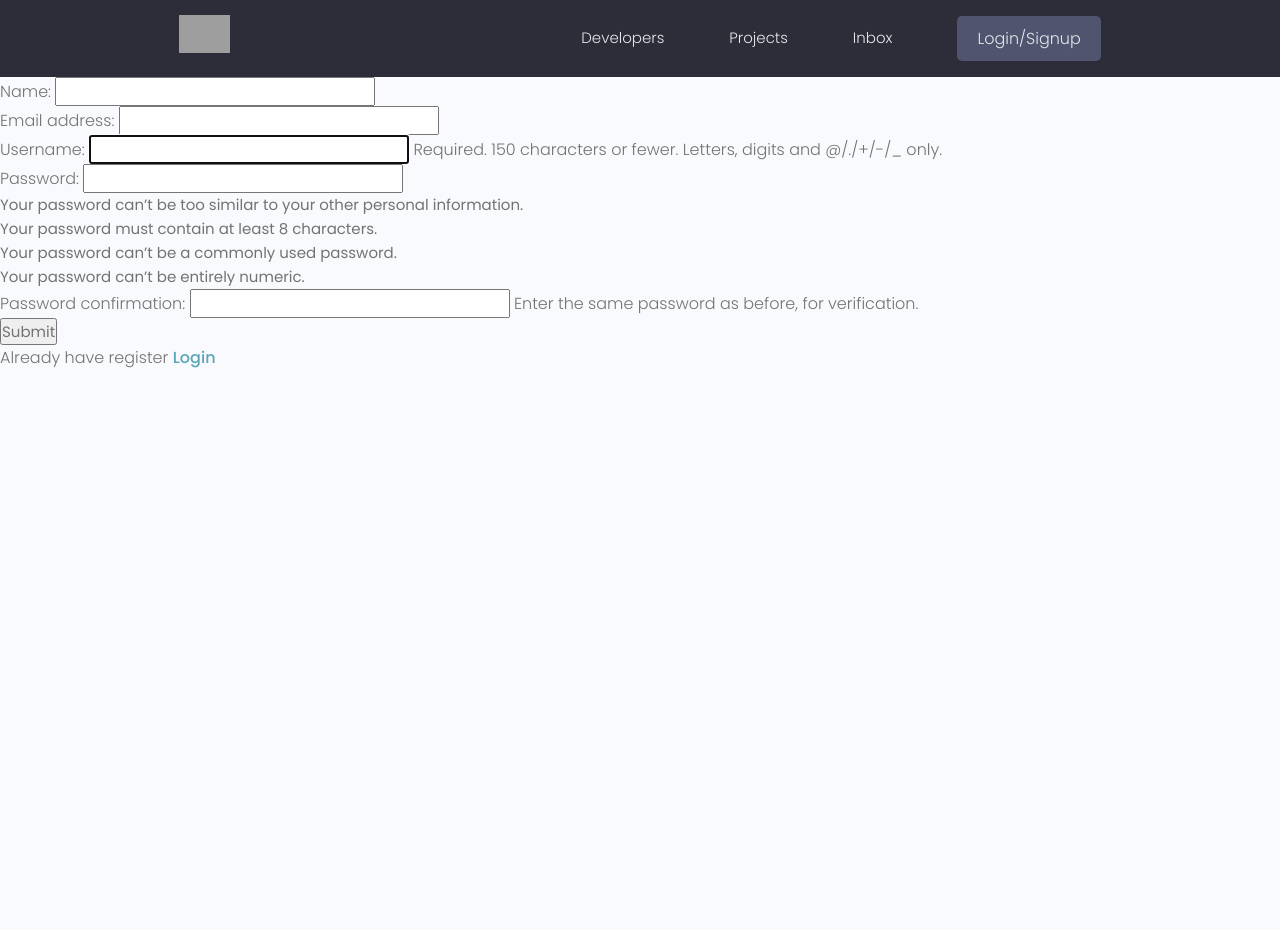
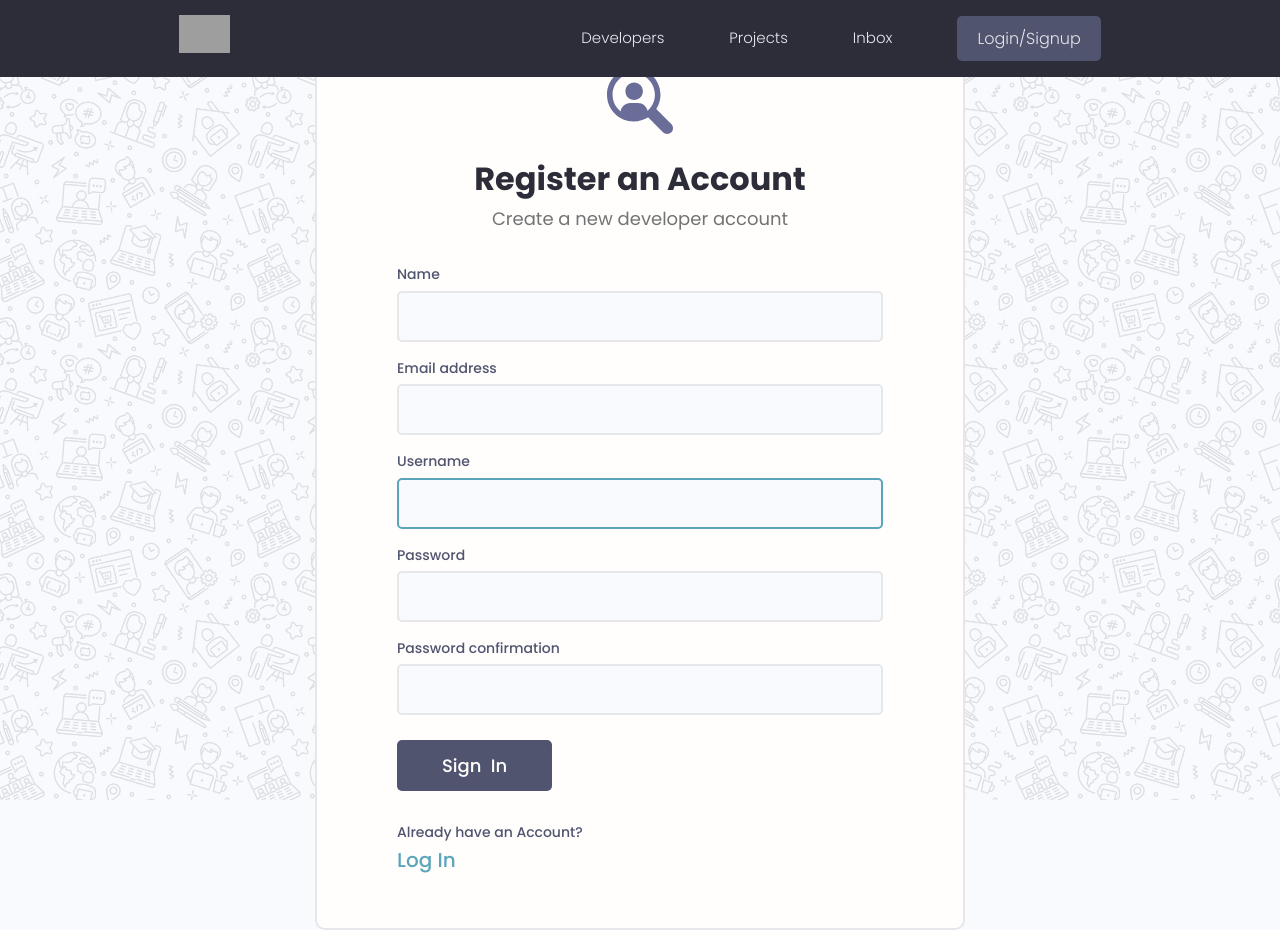
Before and after one commit to hossainsourab/devserch, a Django app: page /register/ in a window 1280 px wide. Before the commit the page ends 368 px from the top, so only its background shows below. Run offline with Django 4.2, Linux system fonts and the light colour scheme; some libraries are stand-ins or nearby versions; grey boxes are pictures that could not be loaded.

Commit message:
User account part one

```diff
--- a/static/uikit/app.js
+++ b/static/uikit/app.js
@@ -1,4 +1,19 @@
+// // Invoke Functions Call on Document Loaded
+// document.addEventListener('DOMContentLoaded', function () {
+//   hljs.highlightAll();
+// });
+
 // Invoke Functions Call on Document Loaded
 document.addEventListener('DOMContentLoaded', function () {
   hljs.highlightAll();
 });
+
+
+let alertWrapper = document.querySelector('.alert')
+let alertClose = document.querySelector('.alert__close')
+
+if (alertWrapper) {
+  alertClose.addEventListener('click', () =>
+    alertWrapper.style.display = 'none'
+  )
+}
--- a/templates/main.html
+++ b/templates/main.html
@@ -23,17 +23,24 @@
 {% include 'navbar.html' %}
 
     {% if messages %}
-    <ul class="messages">
-        {% for message in messages %}
-        <li{% if message.tags %} class="{{ message.tags }}"{% endif %}>{{ message }}</li>
-        {% endfor %}
-    </ul>
+
+    {% for message in messages %}
+    <div class="alert  alert--{{message.tags}}">
+        <p class="alert__message">{{message}}</p>
+        <button class="alert__close">x</button>
+    </div>
+    {% endfor %}
     {% endif %}
 
+
+
 {% block content %}
+
 
 {% endblock content %}
 
 
 </body>
+
+<script src="{% static 'uikit/app.js' %}"></script>
 </html>
--- a/templates/navbar.html
+++ b/templates/navbar.html
@@ -18,10 +18,10 @@
           <li class="header__menuItem"><a href="#">Inbox</a></li>
 
           {% if request.user.is_authenticated %}
-         <li class="header__menuItem"><a href="{% url 'create-project' %}">Add Project</a></li>
+         <li class="header__menuItem"><a href="{% url 'account' %}">Account</a></li>
           <li class="header__menuItem"><a href="{% url 'logout' %}" class="btn btn--sub">Logout</a></li>
           {% else %}
-          <li class="header__menuItem"><a href="{% url 'register' %}" class="btn btn--sub">Login/Signup </a></li>
+          <li class="header__menuItem"><a href="{% url 'login' %}" class="btn btn--sub">Login/Signup </a></li>
 
          {% endif %}
         </ul>
--- a/users/forms.py
+++ b/users/forms.py
@@ -10,3 +10,9 @@ class CustomUsrCreationForm(UserCreationForm):
         labels = {
             'first_name': 'Name'
         }
+
+    def __init__(self, *args, **kwargs):
+        super(CustomUsrCreationForm, self).__init__(*args, **kwargs)
+
+        for name, field in self.fields.items():
+            field.widget.attrs.update({'class': 'input'})
--- a/users/templates/users/login_register.html
+++ b/users/templates/users/login_register.html
@@ -1,31 +1,105 @@
 {% extends 'main.html' %}
+{% load static %}
+{% block content %}
 
-
-{% block content %}
 
     {% if page  == 'register' %}
 
+      <div class="auth">
+      <div class="card">
+        <div class="auth__header text-center">
+          <a href="/">
+            <img src="{% static 'images/icon.svg' %}" alt="icon" />
+          </a>
+          <h3>Register an Account </h3>
+          <p>Create a new developer account</p>
+        </div>
 
-    <form action="{% url 'register' %}" method="POST">
-    {% csrf_token %}
+        <form action="{% url 'register' %}" method="POST" class="form auth__form">
+            {% csrf_token %}
 
-    {{ form.as_p }}
+            {% for field in form %}
+            <div class="form__field">
+                <label for="formInput#text">{{ field.label }} </label>
+                {{ field }}
 
-    <input type="submit" name="submit">
+{#                {% if field.help_text %}#}
+{#                    {{ field.help_text }}#}
+{#                {% endif %} #}
 
-    </form>
+            {% for error in field.errors %}
+            <p style="color: red">{{ error }}</p>
+            {% endfor %}
 
- <p>Already have register <a href="{% url 'login' %}">Login</a></p>
+
+            </div>
+
+            {% endfor %}
+
+          <div class="auth__actions">
+            <input class="btn btn--sub btn--lg" type="submit" value="Sign  In" />
+          </div>
+        </form>
+        <div class="auth__alternative">
+          <p>Already have an Account?</p>
+          <a href="{% url 'login' %}">Log In</a>
+        </div>
+      </div>
+    </div>
+
+
+
 
     {% else %}
-    <form action="{% url 'login' %}" method="POST">
-    {% csrf_token %}
-        <input type="text" name="username" placeholder="Enter Username">
-        <input type="password" name="password" placeholder="Enter Password">
-        <input type="submit" name="submit">
-    </form>
 
-    <p>Don't have register <a href="{% url 'register' %}">SignUp</a></p>
+    <div class="auth">
+      <div class="card">
+        <div class="auth__header text-center">
+          <a href="/">
+            <img src="{% static 'images/icon.svg' %}" alt="icon" />
+          </a>
+          <h3>Account Login</h3>
+          <p>Hello Developer, Welcome Back!</p>
+        </div>
+
+        <form action="{% url 'login' %}" method="POST" class="form auth__form">
+            {% csrf_token %}
+          <!-- Input:Email -->
+          <div class="form__field">
+            <label for="formInput#text">Username: </label>
+            <input
+              class="input input--text"
+              id="formInput#text"
+              type="text"
+              name="username"
+              placeholder="Enter your username..."
+            />
+          </div>
+
+          <!-- Input:Password -->
+          <div class="form__field">
+            <label for="formInput#password">Password: </label>
+            <input
+              class="input input--password"
+              id="formInput#passowrd"
+              type="password"
+              name="password"
+              placeholder="••••••••"
+            />
+          </div>
+          <div class="auth__actions">
+            <input class="btn btn--sub btn--lg" type="submit" value="Log In" />
+            <a href="#">Forget Password?</a>
+          </div>
+        </form>
+        <div class="auth__alternative">
+          <p>Don’t have an Account?</p>
+          <a href="{% url 'register' %}">Sign Up</a>
+        </div>
+      </div>
+    </div>
+
+
 
     {% endif %}
 
--- a/users/templates/users/user_profle.html
+++ b/users/templates/users/user_profle.html
@@ -14,7 +14,6 @@
               <p class="dev__title">{{ profile.short_intro }}</p>
               <p class="dev__location">{{ profile.location }}</p>
               <ul class="dev__social">
-
                   {% if profile.social_github %}
                 <li>
                   <a title="Github" href="{{ profile.social_github }}" target="_blank"><i class="im im-github"></i></a>
--- a/users/urls.py
+++ b/users/urls.py
@@ -7,4 +7,5 @@ urlpatterns = [
     path('register/', views.registerUser, name='register'),
     path('', views.profiles, name='profiles'),
     path('profile/<str:pk>/', views.userProfile, name='user-profile'),
+    path('accoutn', views.userAccount, name='account'),
 ]
--- a/users/views.py
+++ b/users/views.py
@@ -1,5 +1,6 @@
 from django.shortcuts import render, redirect
 from django.contrib.auth import login, authenticate, logout
+from django.contrib.auth.decorators import login_required
 from django.contrib import messages
 from django.contrib.auth.models import User
 from .models import Profile
@@ -36,7 +37,7 @@ def loginUser(request):
 
 def logoutUser(request):
     logout(request)
-    messages.error(request, "User was logout out")
+    messages.info(request, "User was logout out")
     return redirect('login')
 
 
@@ -51,7 +52,7 @@ def registerUser(request):
             user.username = user.username.lower()
             user.save()
 
-            messages.success(request, 'User account was created')
+            messages.info(request, 'User account was created')
 
             login(request, user)
 
@@ -75,3 +76,12 @@ def userProfile(request, pk):
     otherSkills = profile.skill_set.filter(description="")
     context = {'profile': profile, 'topSkills': topSkills, 'otherSkills': otherSkills}
     return render(request, 'users/user_profle.html', context)
+
+
+@login_required(login_url='login')
+def userAccount(request):
+    profile = request.user.profile
+    skills = profile.skill_set.all()
+    projects = profile.project_set.all()
+    context = {'profile': profile, 'skills': skills, 'projects': projects}
+    return render(request, 'users/account.html', context)
```
Also changed, not shown: projects/views.py (+0 -37 lines), users/templates/users/account.html (added, +110 -0 lines), db.sqlite3, static/images/icon.svg (added), static/images/pattern.jpg (added).
